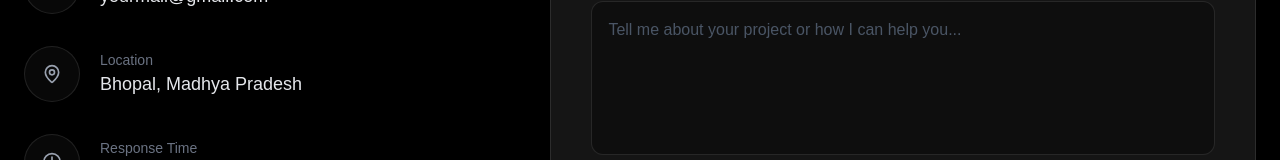
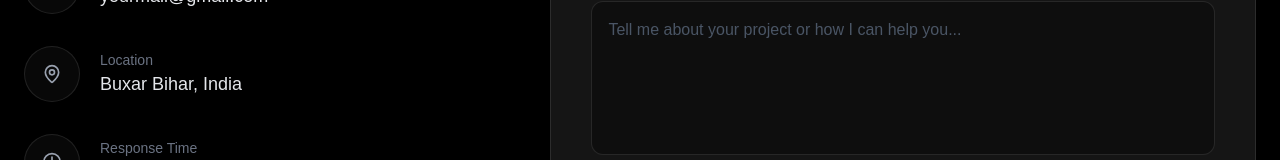
Before and after one commit to Ravimaurya123/Portfolio, a Next.js app: page / in a window 1280 px wide. Shown: the part 4073-4233 px from the top of the page. Built offline with nearby package versions, Linux system fonts and the light colour scheme.

Commit message:
Address update

```diff
--- a/components/Contact.tsx
+++ b/components/Contact.tsx
@@ -77,7 +77,7 @@ export default function Contact() {
                   </p>
 
                   <p className="text-lg text-gray-200">
-                    Bhopal, Madhya Pradesh
+                    Buxar Bihar, India
                   </p>
                 </div>
               </div>
```
